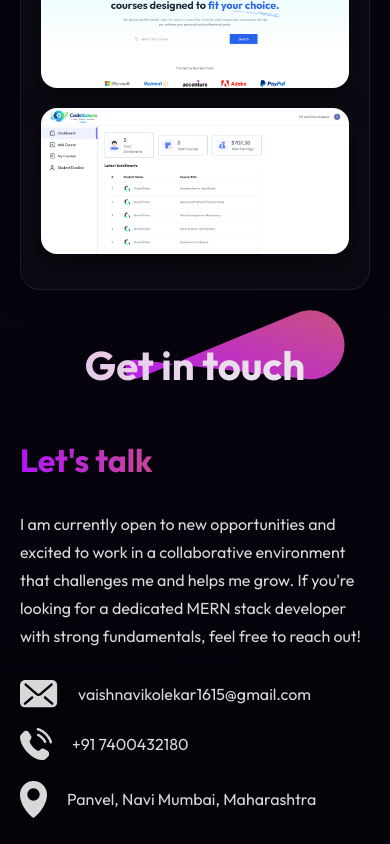
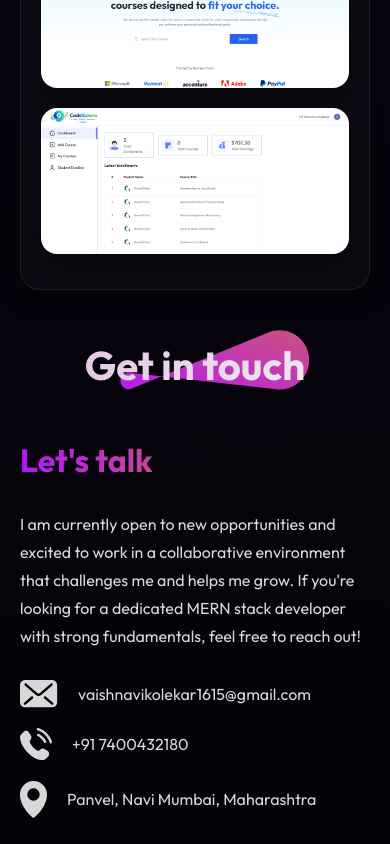
Before and after one commit to vaishnavikolekar1516/portfolio-react, a React (Vite) app: page / in a window 390 px wide. Shown: the part 3020-3864 px from the top of the page. Built offline with nearby package versions, Linux system fonts and the light colour scheme.

Commit message:
space fix

```diff
--- a/src/Components/Contact/Contact.css
+++ b/src/Components/Contact/Contact.css
@@ -161,6 +161,12 @@
         align-items: center;
     }
 
+    .contact-title img{
+        width: 200px;
+        height: 60px;
+        right: -10px;
+    }
+
     .contact-left h1{
         font-size: 32px;
     }
```
